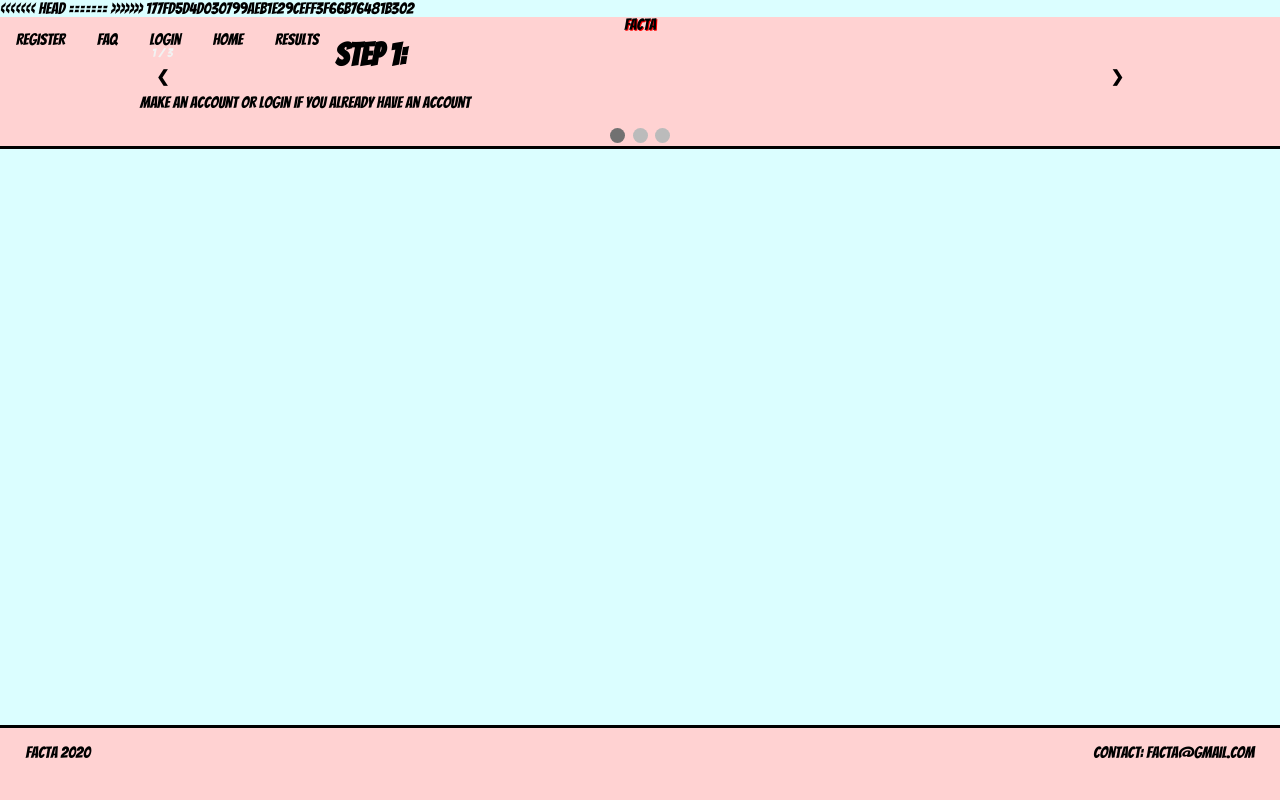
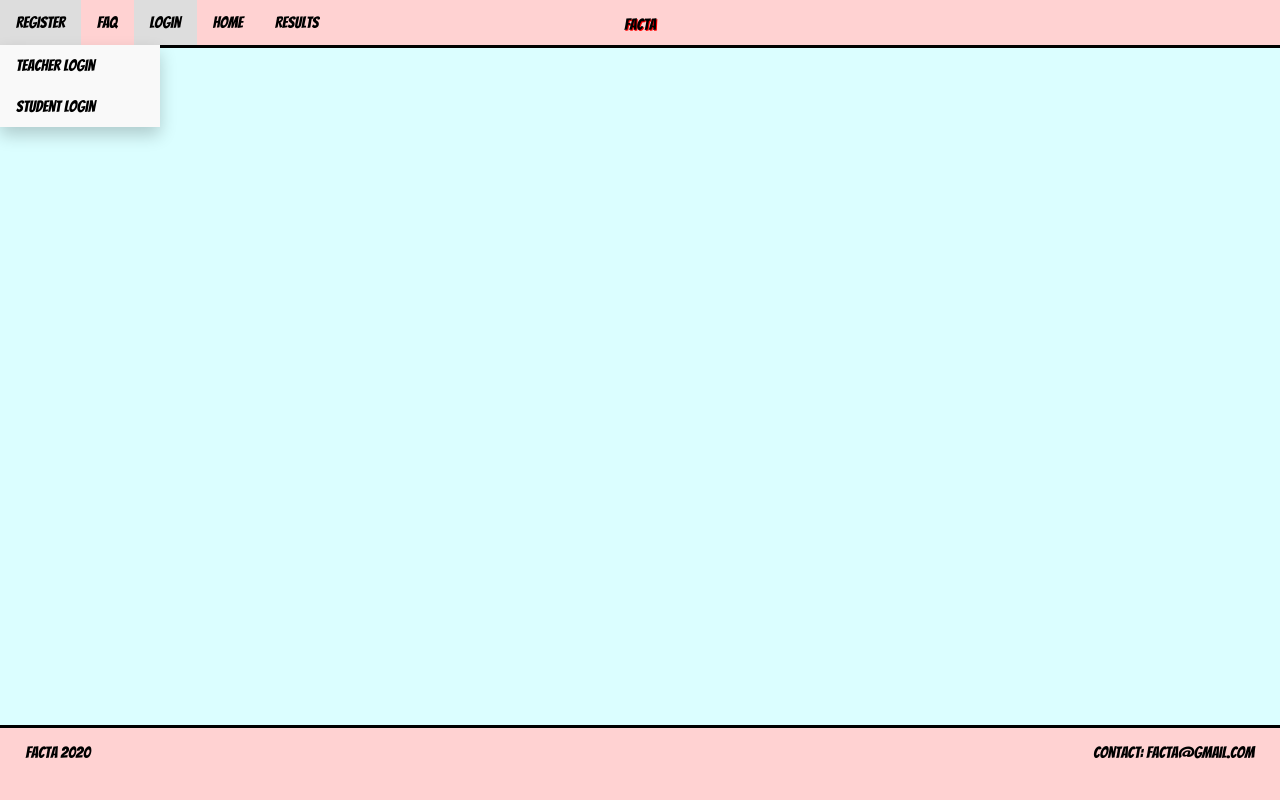
Before and after one commit to insideranionic/WebIK, a Flask app: page /homepage in a window 1280 px wide. Run offline with Flask 2, Linux system fonts and the light colour scheme; some libraries are stand-ins or nearby versions.

Commit message:
removed slide show again

```diff
--- a/application.py
+++ b/application.py
@@ -310,12 +310,11 @@
 @app.route("/quiz", methods=["GET", "POST"])
 def quiz():
 
-
-    quiz_data= db.execute("SELECT * FROM teach_lijst")[0]
+    quiz_id= session["quiz_id"]
+    quiz_id= quiz_id[0]["quiz_id"]
+    quiz_data= db.execute("SELECT * FROM teach_lijst WHERE quiz_id =:id", id = quiz_id)[0]
     quiz_answers = quiz_data['all_answer_sheets']
     quiz_questions = quiz_data["vragen_lijst"]
-    quiz_id= session["quiz_id"]
-    quiz_id= quiz_id[0]["quiz_id"]
 
 
     #  make the quiz answers into a csv type output and convert it into a list
--- a/templates/homepage.html
+++ b/templates/homepage.html
@@ -5,165 +5,5 @@
 {% endblock %}
 
 {% block main %}
-<style>
 
-
-/* Slideshow container */
-.slideshow-container {
-  max-width: 1000px;
-  position: relative;
-  margin: auto;
-}
-
-/* Hide the images by default */
-.mySlides {
-  display: none;
-}
-
-/* Next & previous buttons */
-.prev, .next {
-  cursor: pointer;
-  position: absolute;
-  top: 50%;
-  width: auto;
-  margin-top: -22px;
-  padding: 16px;
-  color: white;
-  font-weight: bold;
-  font-size: 18px;
-  transition: 0.6s ease;
-  border-radius: 0 3px 3px 0;
-  user-select: none;
-}
-
-/* Position the "next button" to the right */
-.next {
-  right: 0;
-  border-radius: 3px 0 0 3px;
-}
-
-/* On hover, add a black background color with a little bit see-through */
-.prev:hover, .next:hover {
-  background-color: rgba(0,0,0,0.8);
-}
-
-/* Caption text */
-.text {
-  color: #f2f2f2;
-  font-size: 15px;
-  padding: 8px 12px;
-  position: absolute;
-  bottom: 8px;
-  width: 100%;
-  text-align: center;
-}
-
-/* Number text (1/3 etc) */
-.numbertext {
-  color: #f2f2f2;
-  font-size: 12px;
-  padding: 8px 12px;
-  position: absolute;
-  top: 0;
-}
-
-/* The dots/bullets/indicators */
-.dot {
-  cursor: pointer;
-  height: 15px;
-  width: 15px;
-  margin: 0 2px;
-  background-color: #bbb;
-  border-radius: 50%;
-  display: inline-block;
-  transition: background-color 0.6s ease;
-}
-
-.active, .dot:hover {
-  background-color: #717171;
-}
-
-/* Fading animation */
-.fade {
-  -webkit-animation-name: fade;
-  -webkit-animation-duration: 1.5s;
-  animation-name: fade;
-  animation-duration: 1.5s;
-}
-
-@-webkit-keyframes fade {
-  from {opacity: .4}
-  to {opacity: 1}
-}
-
-@keyframes fade {
-  from {opacity: .4}
-  to {opacity: 1}
-}
-</style>
-
-<!-- Slideshow container -->
-<div class="slideshow-container">
-
-  <!-- Full-width images with number and caption text -->
-  <div class="mySlides fade">
-    <div class="numbertext">1 / 3</div>
-    <h1>Step 1:</h1>
-    <p1>Make an account or login if you already have an account</p1>
-  </div>
-
-  <div class="mySlides fade">
-    <div class="numbertext">2 / 3</div>
-    <h1>Step 1:</h1>
-    <p1>Make an account or login if you already have an account</p1>
-  </div>
-
-  <div class="mySlides fade">
-    <div class="numbertext">3 / 3</div>
-    <h1>Step 1:</h1>
-    <p1>Make an account or login if you already have an account</p1>
-  </div>
-
-  <!-- Next and previous buttons -->
-  <a class="prev" onclick="plusSlides(-1)">&#10094;</a>
-  <a class="next" onclick="plusSlides(1)">&#10095;</a>
-</div>
-<br>
-
-<!-- The dots/circles -->
-<div style="text-align:center">
-  <span class="dot" onclick="currentSlide(1)"></span>
-  <span class="dot" onclick="currentSlide(2)"></span>
-  <span class="dot" onclick="currentSlide(3)"></span>
-</div>
-<script>
-var slideIndex = 1;
-showSlides(slideIndex);
-
-// Next/previous controls
-function plusSlides(n) {
-  showSlides(slideIndex += n);
-}
-
-// Thumbnail image controls
-function currentSlide(n) {
-  showSlides(slideIndex = n);
-}
-
-function showSlides(n) {
-  var i;
-  var slides = document.getElementsByClassName("mySlides");
-  var dots = document.getElementsByClassName("dot");
-  if (n > slides.length) {slideIndex = 1}
-  if (n < 1) {slideIndex = slides.length}
-  for (i = 0; i < slides.length; i++) {
-      slides[i].style.display = "none";
-  }
-  for (i = 0; i < dots.length; i++) {
-      dots[i].className = dots[i].className.replace(" active", "");
-  }
-  slides[slideIndex-1].style.display = "block";
-  dots[slideIndex-1].className += " active";
-}
-</script>
 {% endblock %}
--- a/templates/layout.html
+++ b/templates/layout.html
@@ -7,11 +7,6 @@
         <meta charset="utf-8">
         <link rel="stylesheet" href="static/style_home.css">
         <link href="https://fonts.googleapis.com/css?family=Bangers&display=swap" rel="stylesheet">
-<<<<<<< HEAD
-        <script src="dropdown.js"></script>
-        <link rel="stylesheet" href="static/slide.css">
-=======
->>>>>>> 177fd5d4d030799aeb1e29ceff3f66b76481b302
 
         <title>Facta: {% block title %}{% endblock %}</title>
         <meta name="viewport" content="width=device-width, initial-scale=1.0">
```
